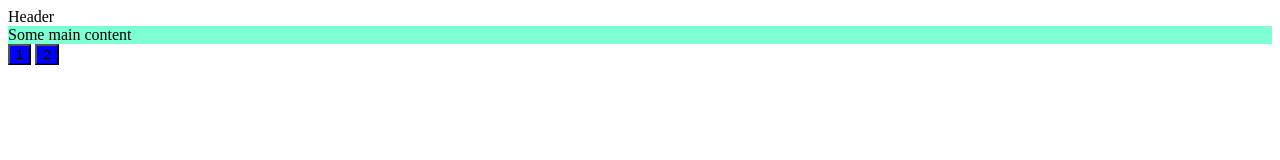
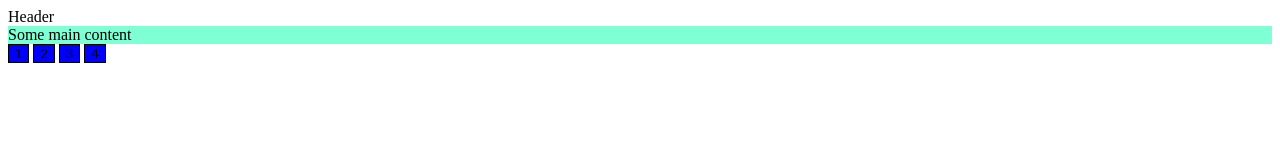
Before and after one commit to ElinStridsberg/gittest, a plain HTML site: page index.html in a window 1280 px wide. Drawn offline with Linux system fonts and the light colour scheme.

Commit message:
added two buttons and styled them

```diff
--- a/css/style.css
+++ b/css/style.css
@@ -5,4 +5,5 @@
 button{
 
     background-color: blue;
+    border: 1px solid black;
 }
--- a/index.html
+++ b/index.html
@@ -15,6 +15,8 @@
   <div id="buttons">
     <button>1</button>
     <button>2</button>
+    <button>3</button>
+    <button>4</button>
   </div>
 </body>
 </html>
```
